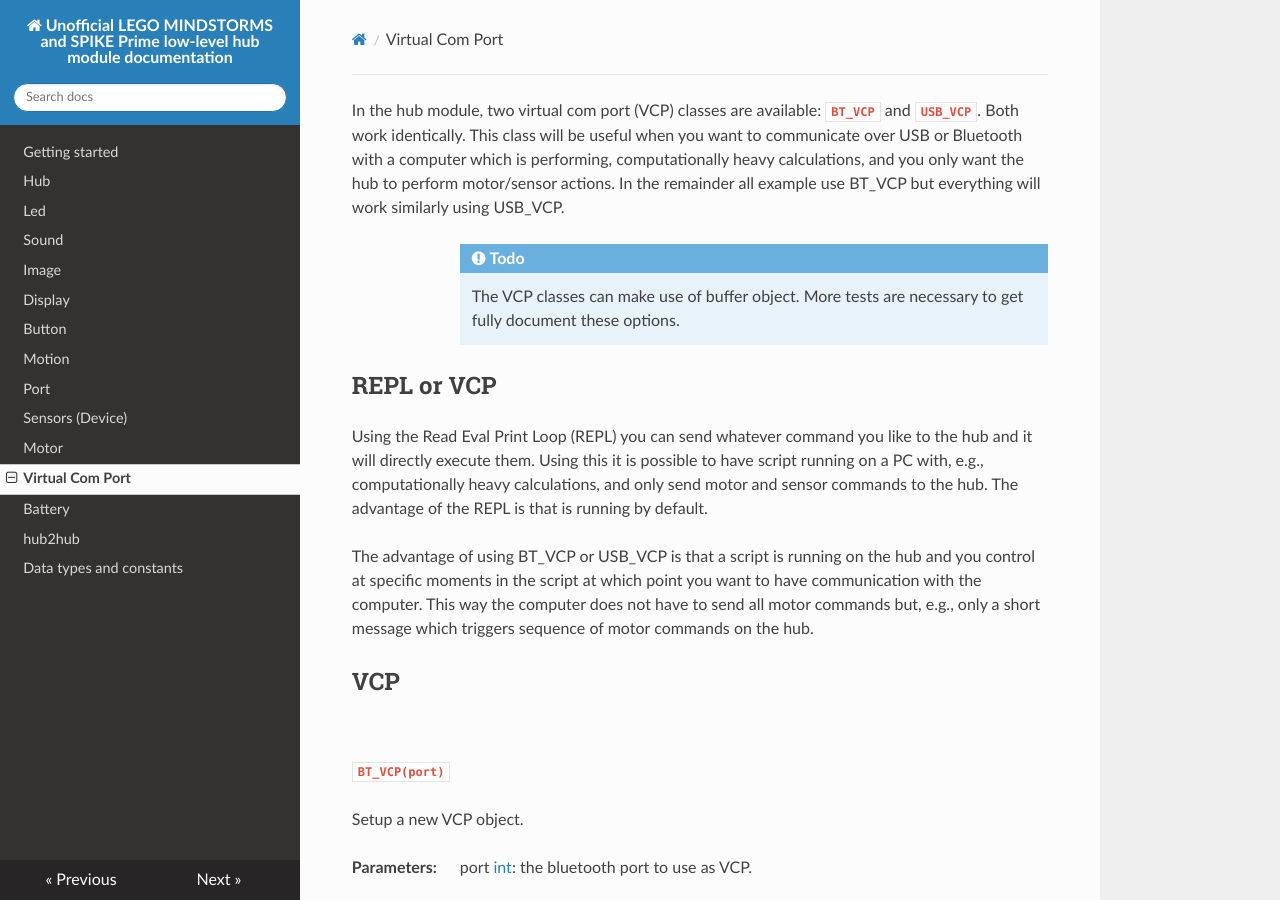
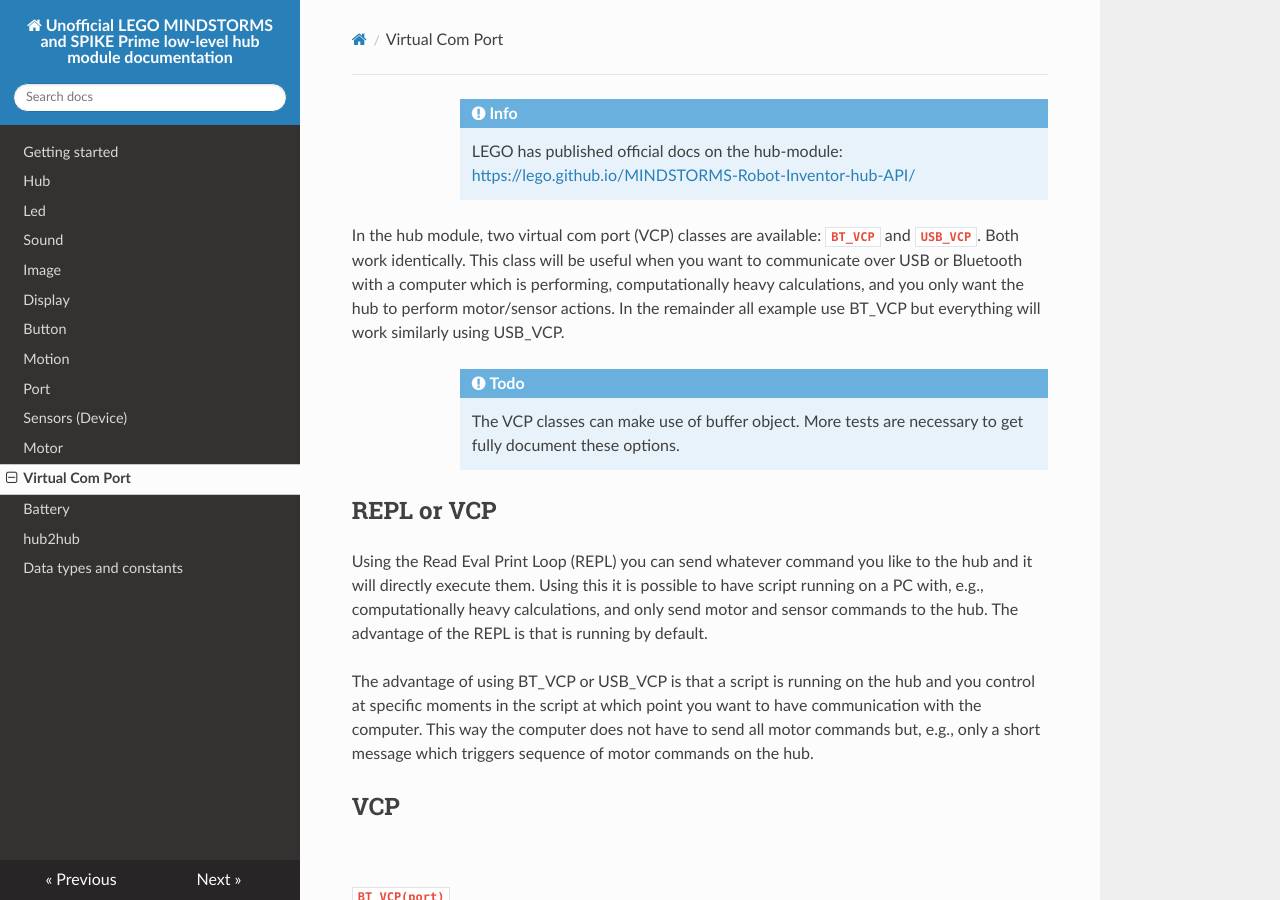
Before and after one commit to NStrijbosch/hub-module-notes, an MkDocs documentation site: the page built from docs/VCP.md, in a window 1280 px wide and 900 px high. Built offline with MkDocs 1.6.1, drawn with Linux system fonts in a browser that asks for light colours; nearby versions of some CDN libraries.

Commit message:
Update VCP.md

```diff
--- a/docs/VCP.md
+++ b/docs/VCP.md
@@ -1,3 +1,7 @@
+!!! info
+     LEGO has published official docs on the hub-module: [https://lego.github.io/MINDSTORMS-Robot-Inventor-hub-API/](https://lego.github.io/MINDSTORMS-Robot-Inventor-hub-API/)
+
+
 In the hub module, two virtual com port (VCP) classes are available: `BT_VCP` and `USB_VCP`. Both work identically. This class will be useful when you want to communicate over USB or Bluetooth with a computer which is performing, computationally heavy calculations, and you only want the hub to perform motor/sensor actions. In the remainder all example use BT_VCP but everything will work similarly using USB_VCP.
 
 !!! todo
```
